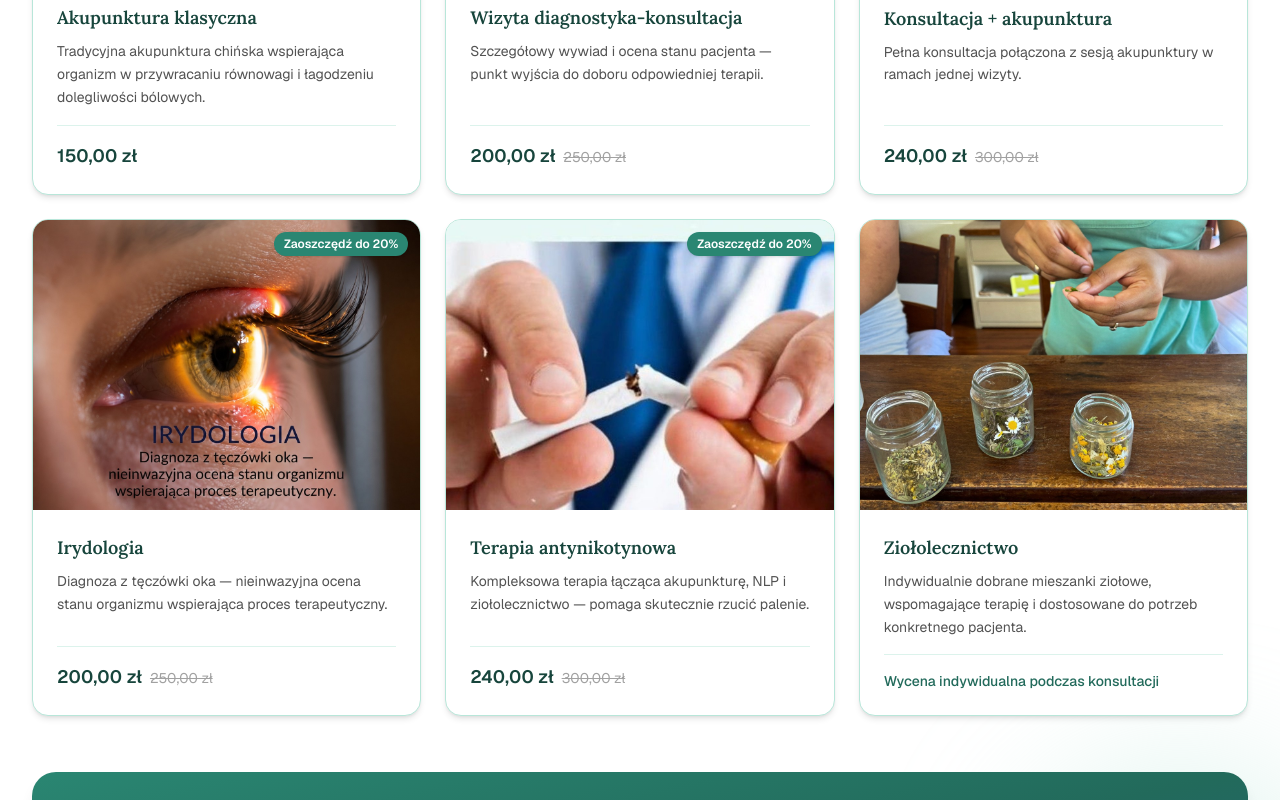
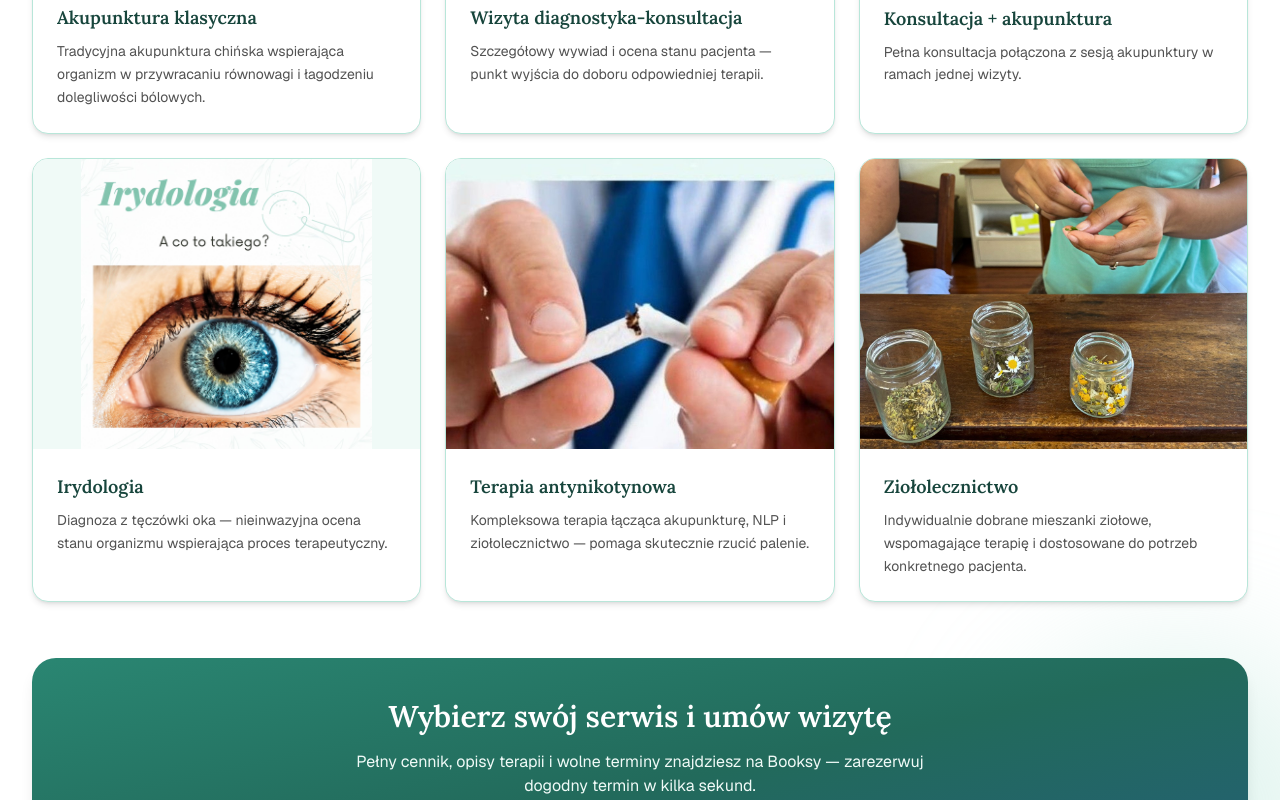
Before and after one commit to Lucazmonteiro/site-YURI, a Next.js app: page / in a window 1280 px wide. Shown: the part 2960-3760 px from the top of the page. Built offline with nearby package versions, Linux system fonts and the light colour scheme.

Commit message:
fix: adjust irydology service card image display and layout

```diff
--- a/src/components/sections/services.tsx
+++ b/src/components/sections/services.tsx
@@ -12,49 +12,36 @@ const services = [
     description:
       "Tradycyjna akupunktura chińska wspierająca organizm w przywracaniu równowagi i łagodzeniu dolegliwości bólowych.",
     image: "/images/service-acupuncture.jpg",
-    price: "150,00 zł",
   },
   {
     title: "Wizyta diagnostyka-konsultacja",
     description:
       "Szczegółowy wywiad i ocena stanu pacjenta — punkt wyjścia do doboru odpowiedniej terapii.",
     image: "/images/service-consult.jpg",
-    price: "200,00 zł",
-    originalPrice: "250,00 zł",
-    badge: "Zaoszczędź do 20%",
   },
   {
     title: "Konsultacja + akupunktura",
     description:
       "Pełna konsultacja połączona z sesją akupunktury w ramach jednej wizyty.",
     image: "/images/service-moxa.jpg",
-    price: "240,00 zł",
-    originalPrice: "300,00 zł",
-    badge: "Zaoszczędź do 20%",
   },
   {
     title: "Irydologia",
     description: "Diagnoza z tęczówki oka — nieinwazyjna ocena stanu organizmu wspierająca proces terapeutyczny.",
     image: "/images/service-iridology.jpg",
-    price: "200,00 zł",
-    originalPrice: "250,00 zł",
-    badge: "Zaoszczędź do 20%",
+    imageFit: "contain",
   },
   {
     title: "Terapia antynikotynowa",
     description:
       "Kompleksowa terapia łącząca akupunkturę, NLP i ziołolecznictwo — pomaga skutecznie rzucić palenie.",
     image: "/images/service-antismoking.jpg",
-    price: "240,00 zł",
-    originalPrice: "300,00 zł",
-    badge: "Zaoszczędź do 20%",
   },
   {
     title: "Ziołolecznictwo",
     description:
       "Indywidualnie dobrane mieszanki ziołowe, wspomagające terapię i dostosowane do potrzeb konkretnego pacjenta.",
     image: "/images/service-herbal.jpg",
-    priceNote: "Wycena indywidualna podczas konsultacji",
   },
 ];
 
@@ -80,8 +67,8 @@ export default function Services() {
           </h2>
           <p className="mt-4 text-neutral-600">
             Każda wizyta zaczyna się od wywiadu i diagnozy — dopiero potem
-            dobierana jest odpowiednia kombinacja terapii. Ceny zgodne z
-            aktualnym cennikiem na Booksy.
+            dobierana jest odpowiednia kombinacja terapii. Pełny cennik i
+            aktualną ofertę usług sprawdzisz na Booksy.
           </p>
         </div>
 
@@ -91,19 +78,14 @@ export default function Services() {
               key={service.title}
               className="flex flex-col overflow-hidden rounded-2xl border border-brand-200 bg-white shadow-md transition-shadow hover:shadow-lg"
             >
-              <div className="relative aspect-[4/3] w-full">
+              <div className="relative aspect-[4/3] w-full bg-brand-50">
                 <Image
                   src={service.image}
                   alt={service.title}
                   fill
                   sizes="(min-width: 1024px) 33vw, (min-width: 640px) 50vw, 100vw"
-                  className="object-cover"
+                  className={service.imageFit === "contain" ? "object-contain" : "object-cover"}
                 />
-                {service.badge && (
-                  <span className="absolute right-3 top-3 rounded-full bg-brand-600 px-2.5 py-1 text-xs font-semibold text-white shadow-sm">
-                    {service.badge}
-                  </span>
-                )}
               </div>
               <div className="flex flex-1 flex-col p-6">
                 <h3 className="font-serif text-lg font-semibold text-brand-900">
@@ -112,25 +94,6 @@ export default function Services() {
                 <p className="mt-2 flex-1 text-sm leading-relaxed text-neutral-600">
                   {service.description}
                 </p>
-
-                <div className="mt-4 flex items-baseline gap-2 border-t border-brand-100 pt-4">
-                  {service.price ? (
-                    <>
-                      <span className="text-lg font-semibold text-brand-900">
-                        {service.price}
-                      </span>
-                      {service.originalPrice && (
-                        <span className="text-sm text-neutral-400 line-through">
-                          {service.originalPrice}
-                        </span>
-                      )}
-                    </>
-                  ) : (
-                    <span className="text-sm font-medium text-brand-700">
-                      {service.priceNote}
-                    </span>
-                  )}
-                </div>
               </div>
             </div>
           ))}
@@ -141,8 +104,8 @@ export default function Services() {
             Wybierz swój serwis i umów wizytę
           </h3>
           <p className="max-w-xl text-brand-50">
-            Pełna lista terapii i wolnych terminów czeka na Booksy — zarezerwuj
-            dogodny termin w kilka sekund.
+            Pełny cennik, opisy terapii i wolne terminy znajdziesz na Booksy —
+            zarezerwuj dogodny termin w kilka sekund.
           </p>
           <a
             href={SERVICES_BOOKING_URL}
```
Also changed, not shown: public/images/service-iridology.jpg.
